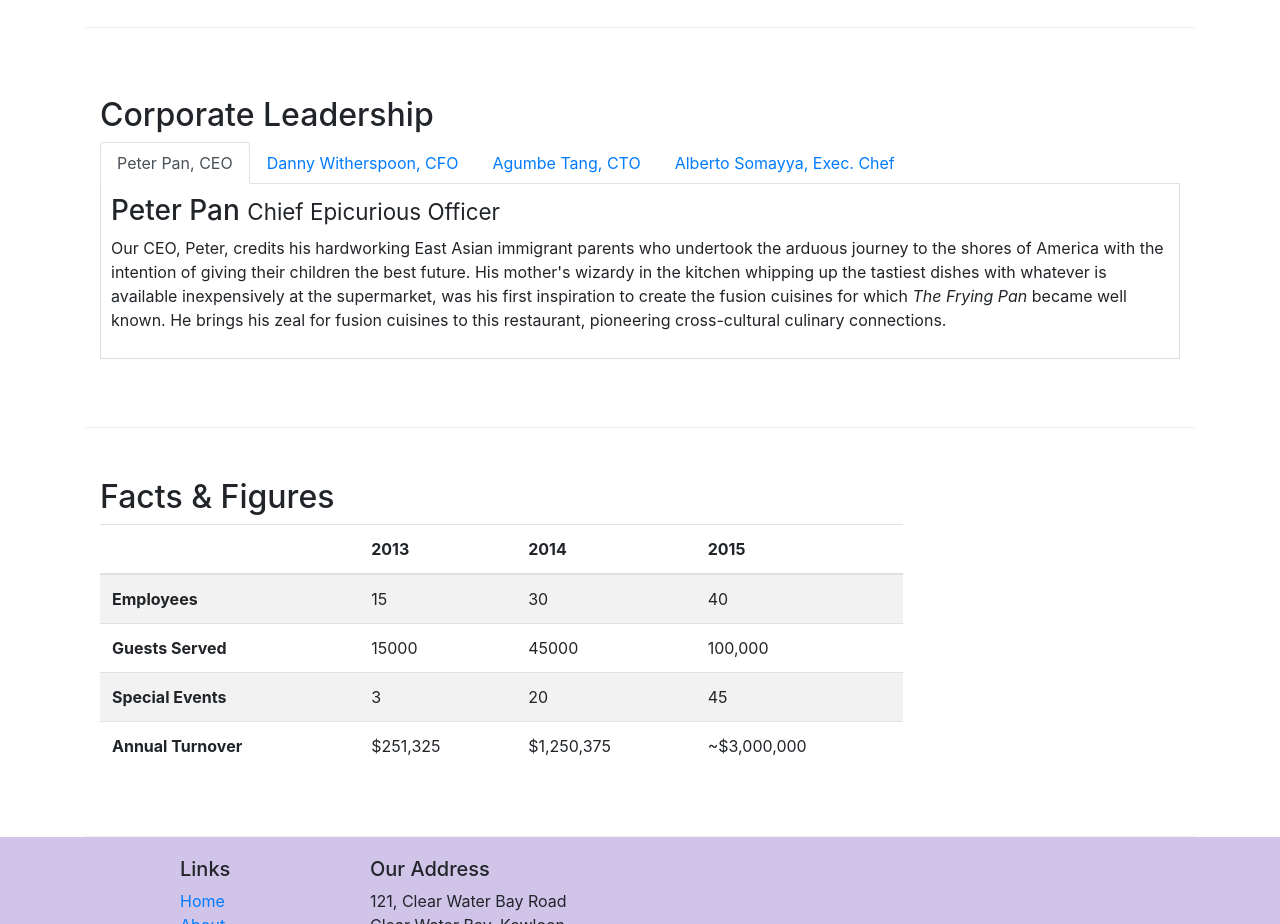
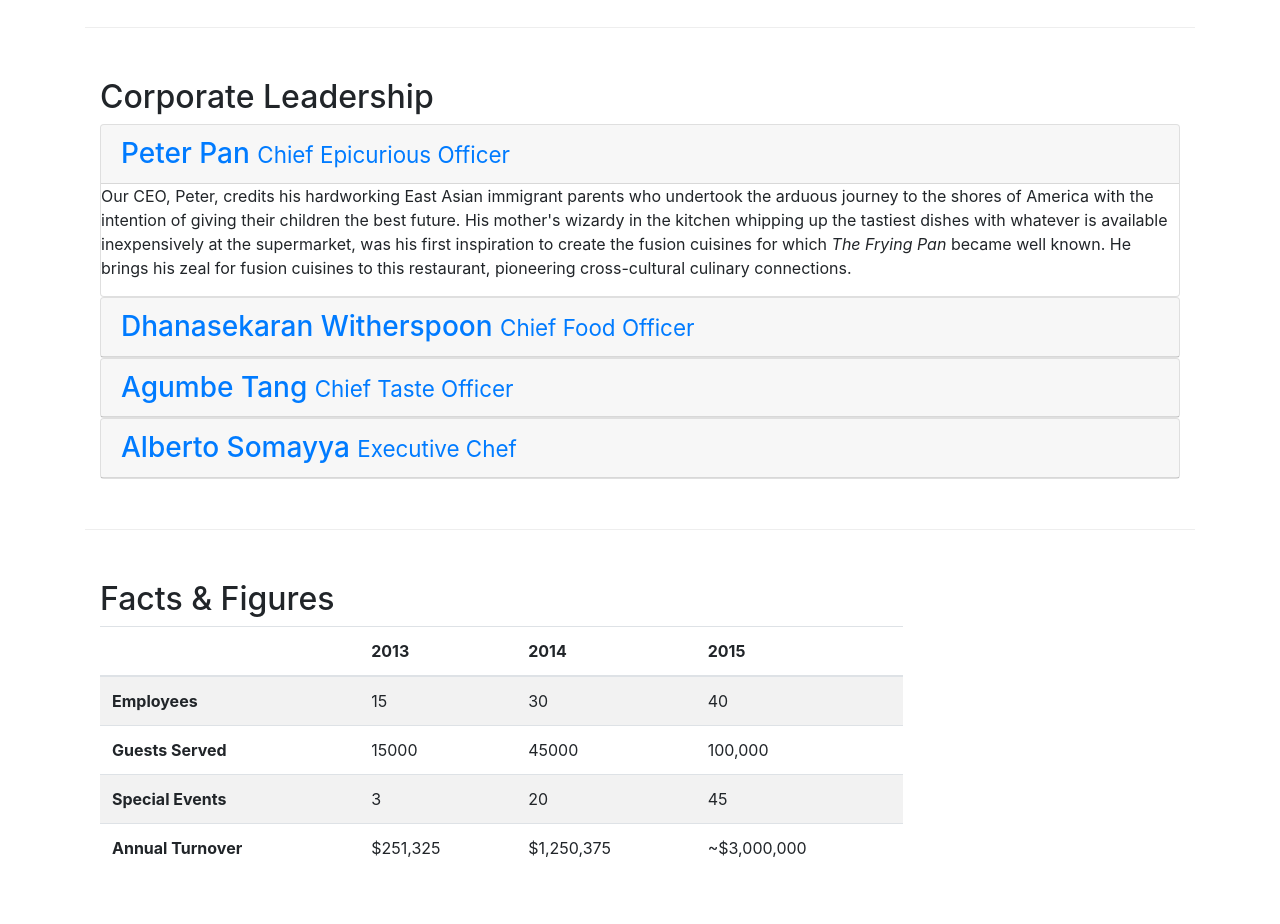
Before and after one commit to harsh141994/Bootstrap, a website: page aboutus.html in a window 1280 px wide. Shown: the part 880-1804 px from the top of the page. Drawn offline with nearby package versions, Linux system fonts and the light colour scheme.

Commit message:
accordion

```diff
--- a/aboutus.html
+++ b/aboutus.html
@@ -110,7 +110,7 @@
             <div class = "col-sm ">
                 <h2>Corporate Leadership</h2>
 
-                <ul class="nav nav-tabs">
+                <!-- <ul class="nav nav-tabs">
                     <li class="nav-item">
                         <a class="nav-link active" href="#peter" role = "tab"
                           data-toggle = "tab">Peter Pan, CEO</a>
@@ -131,29 +131,88 @@
                         data-toggle="tab">Alberto Somayya, Exec. Chef</a>
                     </li>
 
-                </ul>
+                </ul> -->
 
-                <div class="tab-content">
 
-                    <div role="tabpanel" class="tab-pane fade show active" id="peter">
-                        <h3>Peter Pan <small>Chief Epicurious Officer</small></h3>
-                        <p class = "hidden-xs" >Our CEO, Peter, credits his hardworking East Asian immigrant parents who undertook the arduous journey to the shores of America with the intention of giving their children the best future. His mother's wizardy in the kitchen whipping up the tastiest dishes with whatever is available inexpensively at the supermarket, was his first inspiration to create the fusion cuisines for which <em>The Frying Pan</em> became well known. He brings his zeal for fusion cuisines to this restaurant, pioneering cross-cultural culinary connections.</p>
+
+                <!-- <div class="tab-content"> -->
+
+                <div id="accordion" role="tablist">
+                    <div class="card">
+                        <div class="card-header" role ="tab" id="peterhead">
+                            <h3 class="mb-0">
+                                <a data-toggle="collapse" data-parent="#accordion"
+                                    href="#peter">
+                                Peter Pan <small>Chief Epicurious Officer</small>
+                                </a>
+                            </h3>
+                        </div>
+                        <div role="tabpanel" class="collapse show " id="peter">
+
+                            <div class="card-block">
+                                <p class = "hidden-xs" >Our CEO, Peter, credits his hardworking East Asian immigrant parents who undertook the arduous journey to the shores of America with the intention of giving their children the best future. His mother's wizardy in the kitchen whipping up the tastiest dishes with whatever is available inexpensively at the supermarket, was his first inspiration to create the fusion cuisines for which <em>The Frying Pan</em> became well known. He brings his zeal for fusion cuisines to this restaurant, pioneering cross-cultural culinary connections.</p>
+                            </div>
+                        </div>
                     </div>
 
-                    <div role="tabpanel" class="tab-pane fade" id="danny">
-                        <h3>Dhanasekaran Witherspoon <small>Chief Food Officer</small></h3>
-                        <p class = "hidden-xs" >Our CFO, Danny, as he is affectionately referred to by his colleagues, comes from a long established family tradition in farming and produce. His experiences growing up on a farm in the Australian outback gave him great appreciation for varieties of food sources. As he puts it in his own words, <em>Everything that runs, wins, and everything that stays, pays!</em></p>
+
+                    <div class="card">
+                        <div class="card-header" role ="tab" id="peterhead">
+                            <h3 class="mb-0">
+                                <a class="collapsed" data-toggle="collapse" data-parent="#accordion"
+                                    href="#danny">
+                                Dhanasekaran Witherspoon <small>Chief Food Officer</small>
+                                </a>
+                            </h3>
+                        </div>
+                        <div role="tabpanel" class="collapse  " id="danny">
+
+                            <div class="card-block">
+                                <p class = "hidden-xs" >Our CFO, Danny, as he is affectionately referred to by his colleagues, comes from a long established family tradition in farming and produce. His experiences growing up on a farm in the Australian outback gave him great appreciation for varieties of food sources. As he puts it in his own words, <em>Everything that runs, wins, and everything that stays, pays!</em></p>
+                            </div>
+                        </div>
                     </div>
 
-                    <div role="tabpanel" class="tab-pane fade" id="agumbe">
-                        <h3>Agumbe Tang <small>Chief Taste Officer</small></h3>
-                        <p class = "hidden-xs" >Blessed with the most discerning gustatory sense, Agumbe, our CTO, personally ensures that every dish that we serve meets his exacting tastes. Our chefs dread the tongue lashing that ensues if their dish does not meet his exacting standards. He lives by his motto, <em>You click only if you survive my lick.</em></p>
+
+
+
+
+                   <div class="card">
+                        <div class="card-header" role ="tab" id="peterhead">
+                            <h3 class="mb-0">
+                                <a class="collapsed" data-toggle="collapse" data-parent="#accordion"
+                                    href="#agumbe">
+                                Agumbe Tang <small>Chief Taste Officer</small>
+                                </a>
+                            </h3>
+                        </div>
+                        <div role="tabpanel" class="collapse  " id="agumbe">
+
+                            <div class="card-block">
+                                <p class = "hidden-xs" >Blessed with the most discerning gustatory sense, Agumbe, our CTO, personally ensures that every dish that we serve meets his exacting tastes. Our chefs dread the tongue lashing that ensues if their dish does not meet his exacting standards. He lives by his motto, <em>You click only if you survive my lick.</em></p>
+                            </div>
+                        </div>
                     </div>
 
-                    <div role="tabpanel" class="tab-pane fade" id="alberto">
-                        <h3>Alberto Somayya <small>Executive Chef</small></h3>
-                        <p class = "hidden-xs" >Award winning three-star Michelin chef with wide International experience having worked closely with whos-who in the culinary world, he specializes in creating mouthwatering Indo-Italian fusion experiences. He says, <em>Put together the cuisines from the two craziest cultures, and you get a winning hit! Amma Mia!</em></p>
+
+
+                     <div class="card">
+                        <div class="card-header" role ="tab" id="peterhead">
+                            <h3 class="mb-0">
+                                <a class="collapsed" data-toggle="collapse" data-parent="#accordion"
+                                    href="#alberto">
+                                Alberto Somayya <small>Executive Chef</small>
+                                </a>
+                            </h3>
+                        </div>
+                        <div role="tabpanel" class="collapse  " id="alberto">
+
+                            <div class="card-block">
+                                <p class = "hidden-xs" >Award winning three-star Michelin chef with wide International experience having worked closely with whos-who in the culinary world, he specializes in creating mouthwatering Indo-Italian fusion experiences. He says, <em>Put together the cuisines from the two craziest cultures, and you get a winning hit! Amma Mia!</em></p>
+                            </div>
+                        </div>
                     </div>
+
 
                 </div>
 
```
Also changed, not shown: index.html (+2 -2 lines).
